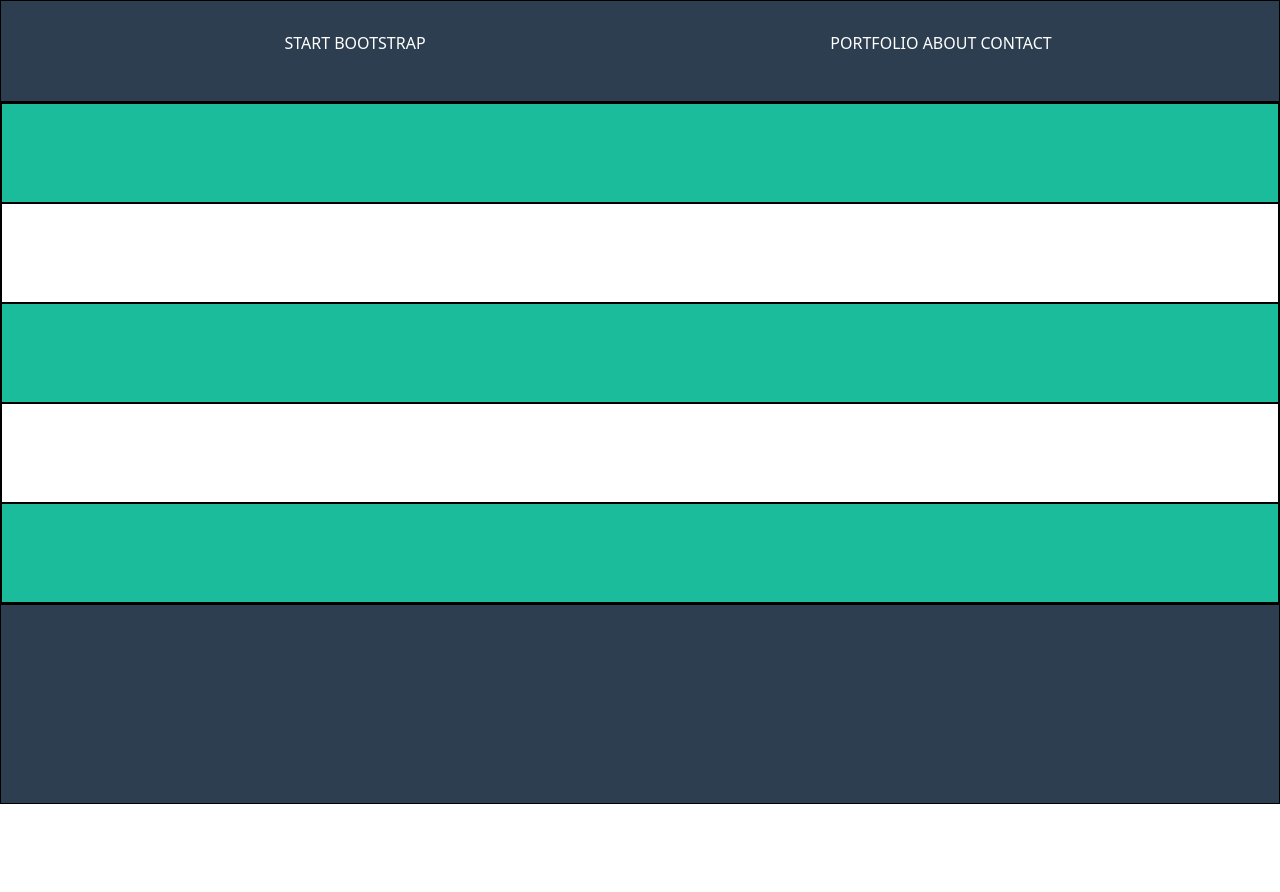
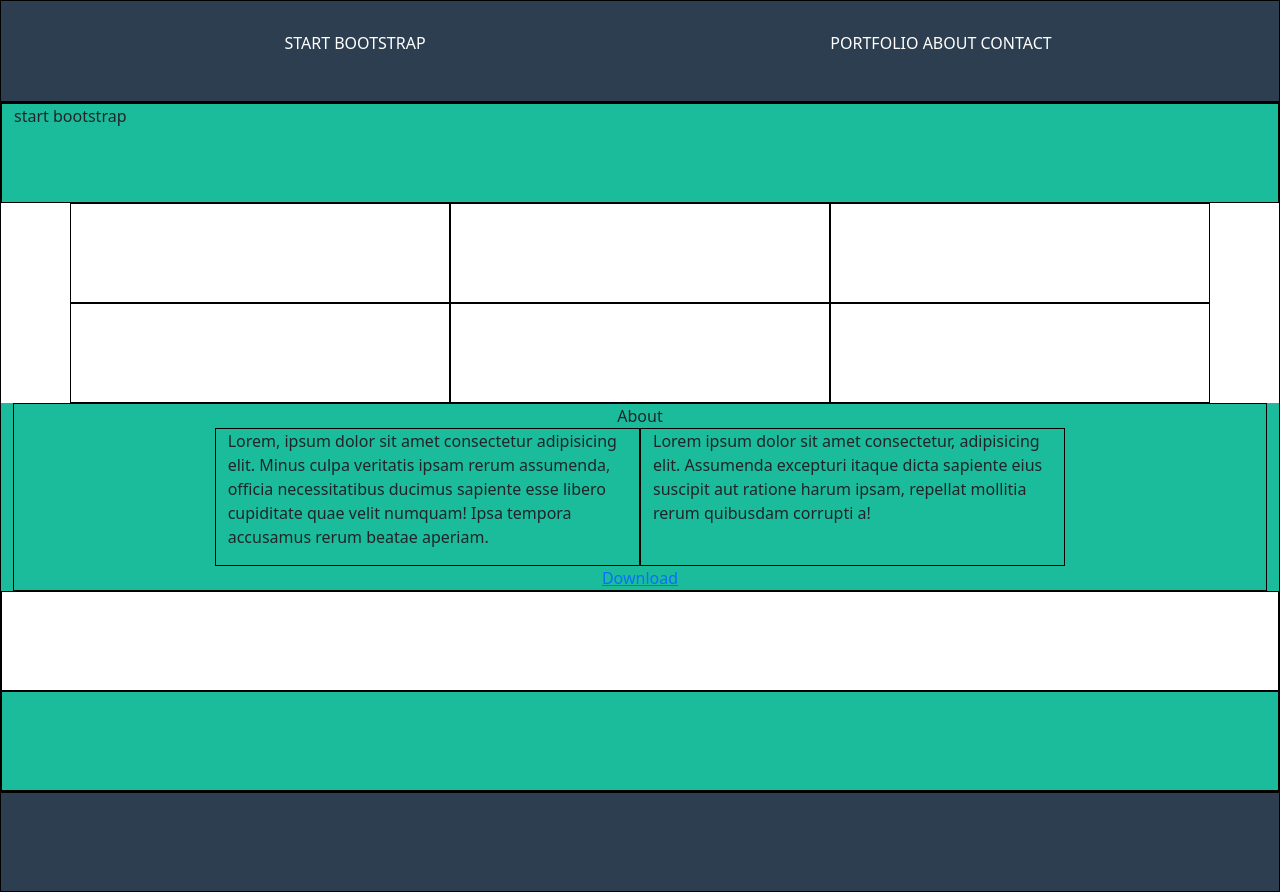
Before and after one commit to Carlo-Adile/html-css-bootstrap-freelancer, a plain HTML site: page index.html in a window 1280 px wide. Before the commit the page ends 804 px from the top, so only its background shows below. Drawn offline with nearby package versions, Linux system fonts and the light colour scheme.

Commit message:
add structure of first three main section

```diff
--- a/assets/css/style.css
+++ b/assets/css/style.css
@@ -17,6 +17,10 @@ li{
     a{
         text-decoration: none;
     }
+}
+
+a{
+    text-decoration: none;
 }
 
 /* MAIN SECTION */
@@ -40,7 +44,6 @@ li{
 
 #site_main{
     width:100%;
-    min-height:200px;
 }
 
 main > .container-fluid:nth-child(odd){
@@ -49,6 +52,5 @@ main > .container-fluid:nth-child(odd){
 
 #site_footer{
     width:100%;
-    min-height:200px;
     background-color: var(--header);
 }
--- a/index.html
+++ b/index.html
@@ -36,21 +36,55 @@
     </header>
 
     <main id="site_main" class="debug">
+      <!-- Start Bootstrap -->
       <div class="container-fluid">
         <div class="row">
-          <div class="col debug"></div>
+          <div class="col debug">
+            <p>start bootstrap</p>
+          </div>
         </div>
       </div>
-      <div class="container-fluid">
+      <!-- Portfolio -->
+      <div class="container">
         <div class="row">
-          <div class="col debug"></div>
+            <div class="col-12 col-md-6 col-lg-4 debug"></div>
+            <div class="col-12 col-md-6 col-lg-4 debug"></div>
+            <div class="col-12 col-md-6 col-lg-4 debug"></div>
+            <div class="col-12 col-md-6 col-lg-4 debug"></div>
+            <div class="col-12 col-md-6 col-lg-4 debug"></div>
+            <div class="col-12 col-md-6 col-lg-4 debug"></div>
         </div>
       </div>
+      <!-- About -->
       <div class="container-fluid">
-        <div class="row">
-          <div class="col debug"></div>
+        <div class="row-12">
+          <div class="col debug">
+            <div class="text-center">
+              About
+            </div>
+            <!-- pair of text box -->
+            <div class="row justify-content-center">
+              <div class="col-8 col-md-4 debug">
+                <p>
+                  Lorem, ipsum dolor sit amet consectetur adipisicing elit. Minus culpa veritatis ipsam rerum assumenda, officia necessitatibus ducimus sapiente esse libero cupiditate quae velit numquam! Ipsa tempora accusamus rerum beatae aperiam.
+                </p>
+              </div>
+              <div class="col-8 col-md-4 debug">
+                <p>
+                  Lorem ipsum dolor sit amet consectetur, adipisicing elit. Assumenda excepturi itaque dicta sapiente eius suscipit aut ratione harum ipsam, repellat mollitia rerum quibusdam corrupti a!
+                </p>
+              </div>
+            </div>
+            <div class="text-center">
+              <a href="">
+                Download
+              </a>
+            </div>
+          </div>
         </div>
       </div>
+
+
       <div class="container-fluid">
         <div class="row">
           <div class="col debug"></div>
```
